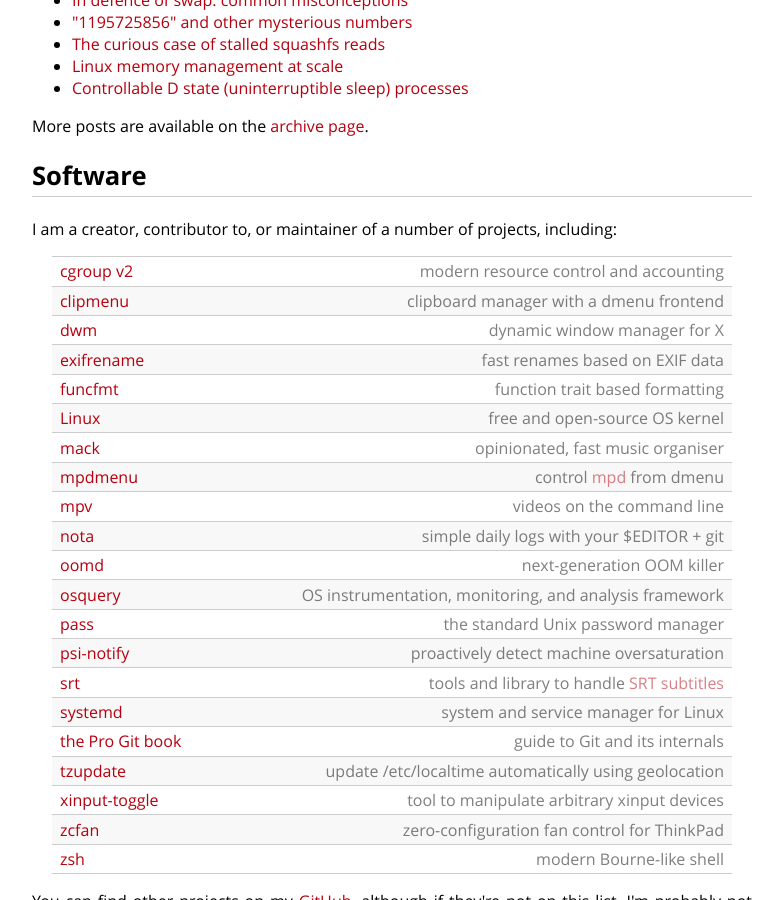
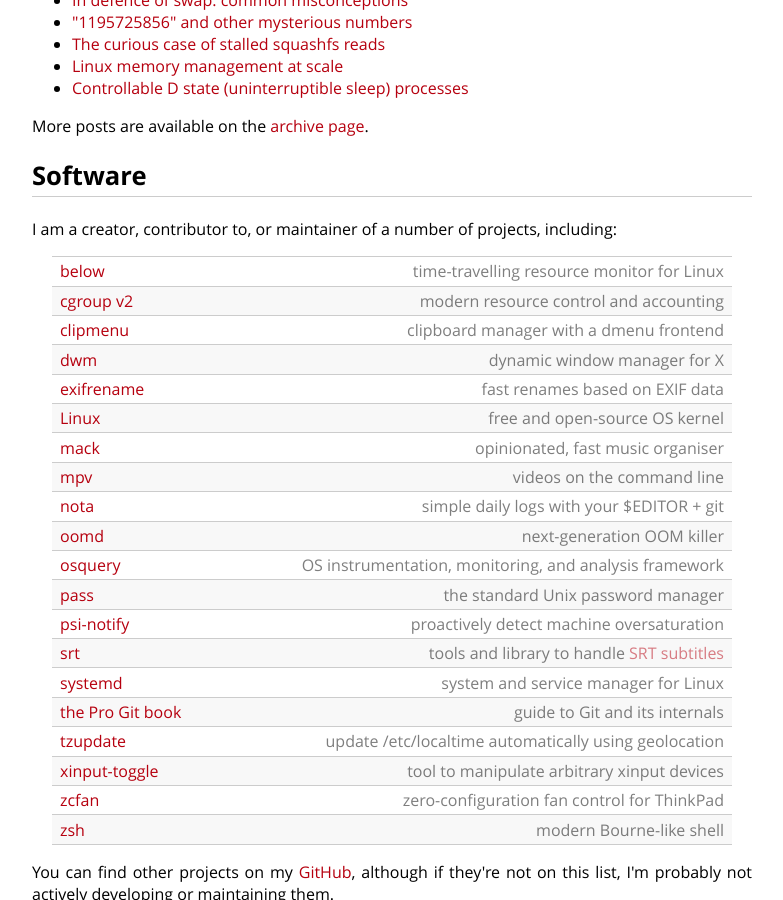
Before and after one commit to cdown/chrisdown.name, a Jekyll site: the page built from index.md, in a window 1280 px wide and 900 px high, scrolled down 384 px. Shown: the whole window, without its empty margins (248-1031 px from the left). Built offline with Jekyll 4.4.1, drawn with Linux system fonts in a browser that asks for light colours.

Commit message:
projects: Update for relevant 25 projects

```diff
--- a/index.md
+++ b/index.md
@@ -41,14 +41,13 @@ including:
 
 {: .light .tworight .twowrap }
 
+| [below](https://github.com/facebookincubator/below) | time-travelling resource monitor for Linux |
 | [cgroup v2](https://www.youtube.com/watch?v=ikZ8_mRotT4) | modern resource control and accounting |
 | [clipmenu](https://github.com/cdown/clipmenu) | clipboard manager with a dmenu frontend |
 | [dwm](https://dwm.suckless.org/) | dynamic window manager for X |
 | [exifrename](https://github.com/cdown/exifrename) | fast renames based on EXIF data |
-| [funcfmt](https://github.com/cdown/funcfmt) | function trait based formatting |
 | [Linux](https://github.com/torvalds/linux/commits?author=cdown) | free and open-source OS kernel |
 | [mack](https://github.com/cdown/mack) | opinionated, fast music organiser |
-| [mpdmenu](https://github.com/cdown/mpdmenu) | control [mpd][] from dmenu |
 | [mpv](https://github.com/mpv-player/mpv) | videos on the command line |
 | [nota](https://github.com/cdown/nota) | simple daily logs with your $EDITOR + git |
 | [oomd](https://github.com/facebookincubator/oomd) | next-generation OOM killer |
```
